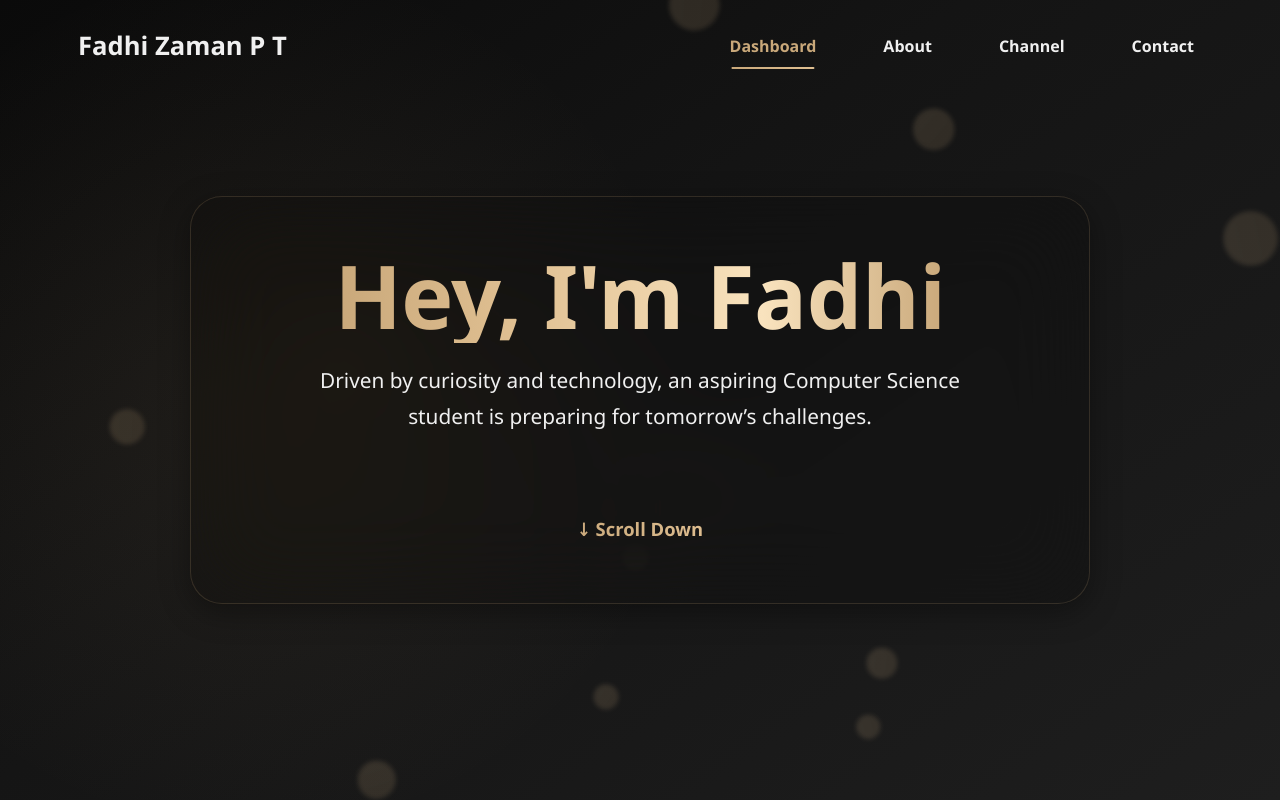
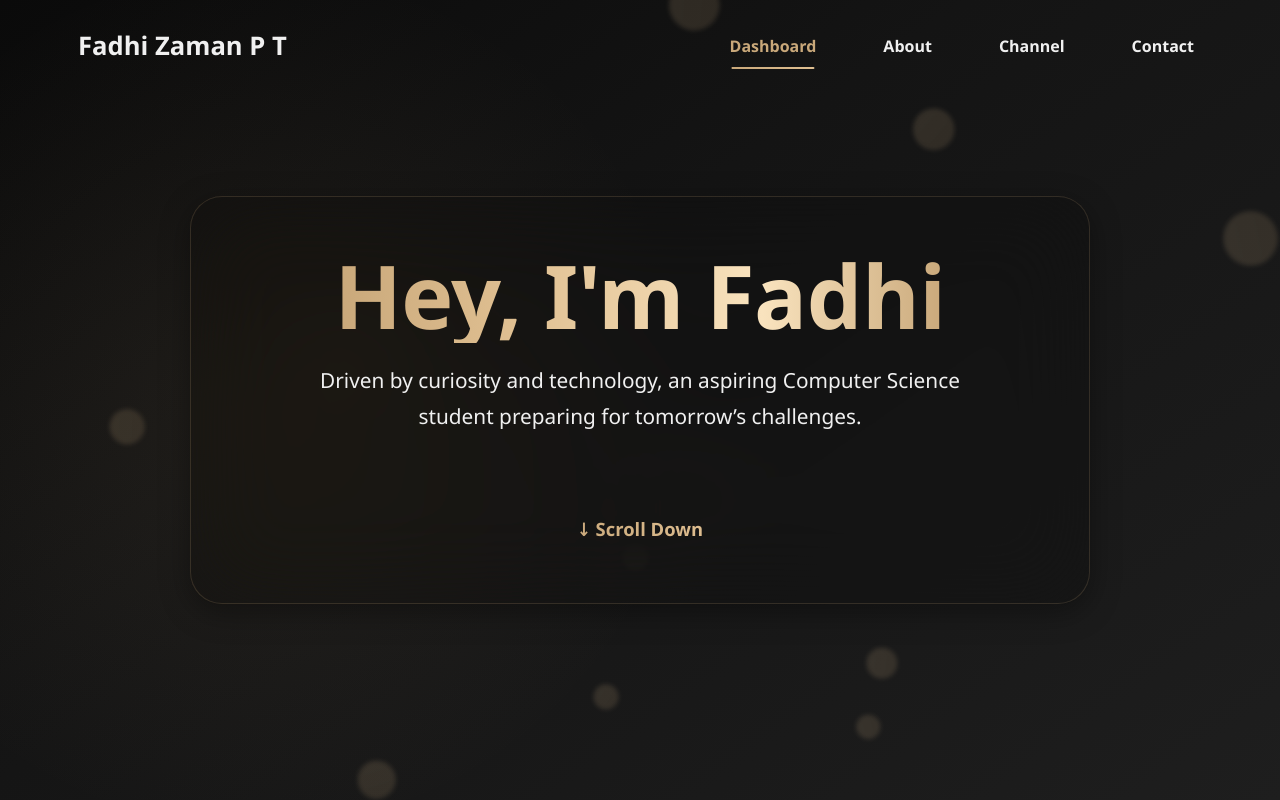
Before and after one commit to fadhizamanpt/fadhizamanpt, a plain HTML site: page index.html in a window 1280 px wide. Shown: the top 800 px of the page. Drawn offline with Linux system fonts and the light colour scheme.

Commit message:
Update index.html

```diff
--- a/index.html
+++ b/index.html
@@ -33,7 +33,7 @@
     <div class="container">
       <div class="hero-content glass rounded">
         <h1 class="big-heading">Hey, I'm Fadhi</h1>
-        <p>Driven by curiosity and technology, an aspiring Computer Science student is preparing for tomorrow’s challenges.</p>
+        <p>Driven by curiosity and technology, an aspiring Computer Science student preparing for tomorrow’s challenges.</p>
         <a href="#about" class="scroll-down-text">↓ Scroll Down</a>
       </div>
     </div>
```
